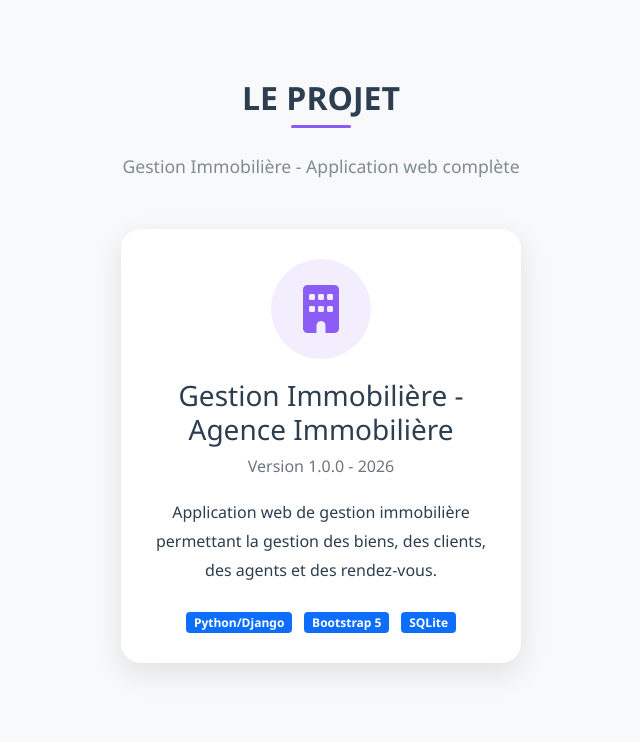
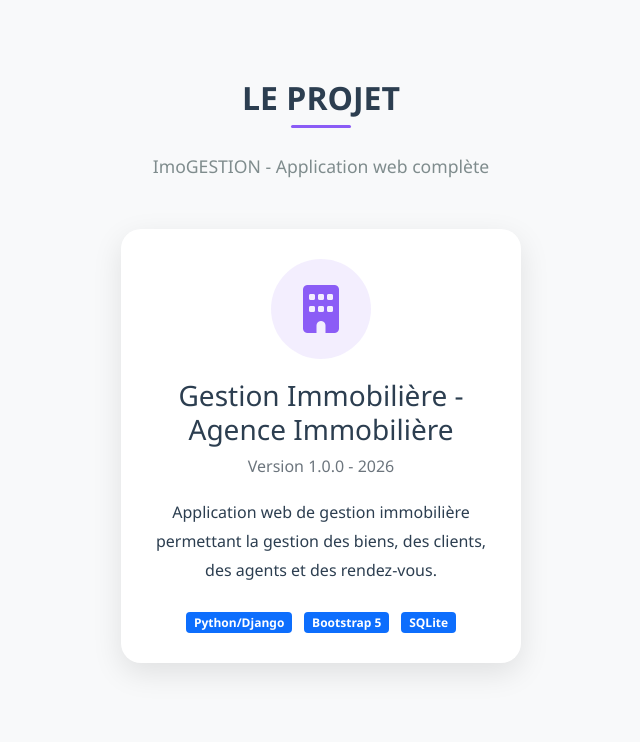
Before and after one commit to DEVELVIS54/GESTION_FINAL, a Django app: page /propos/ in a window 1280 px wide. Shown: the part 1324-2066 px from the top of the page, without its empty margins (319-959 px from the left). Run offline with Django 5.2, Linux system fonts and the light colour scheme.

Commit message:
Update propos.html

```diff
--- a/SE/templates/SE/propos.html
+++ b/SE/templates/SE/propos.html
@@ -592,7 +592,7 @@
         <div class="container">
             <div class="section-title">
                 <h2>LE PROJET</h2>
-                <p>Gestion Immobilière - Application web complète</p>
+                <p>ImoGESTION - Application web complète</p>
             </div>
             <div class="row justify-content-center">
                 <div class="col-md-8 text-center" data-aos="fade-up">
```
